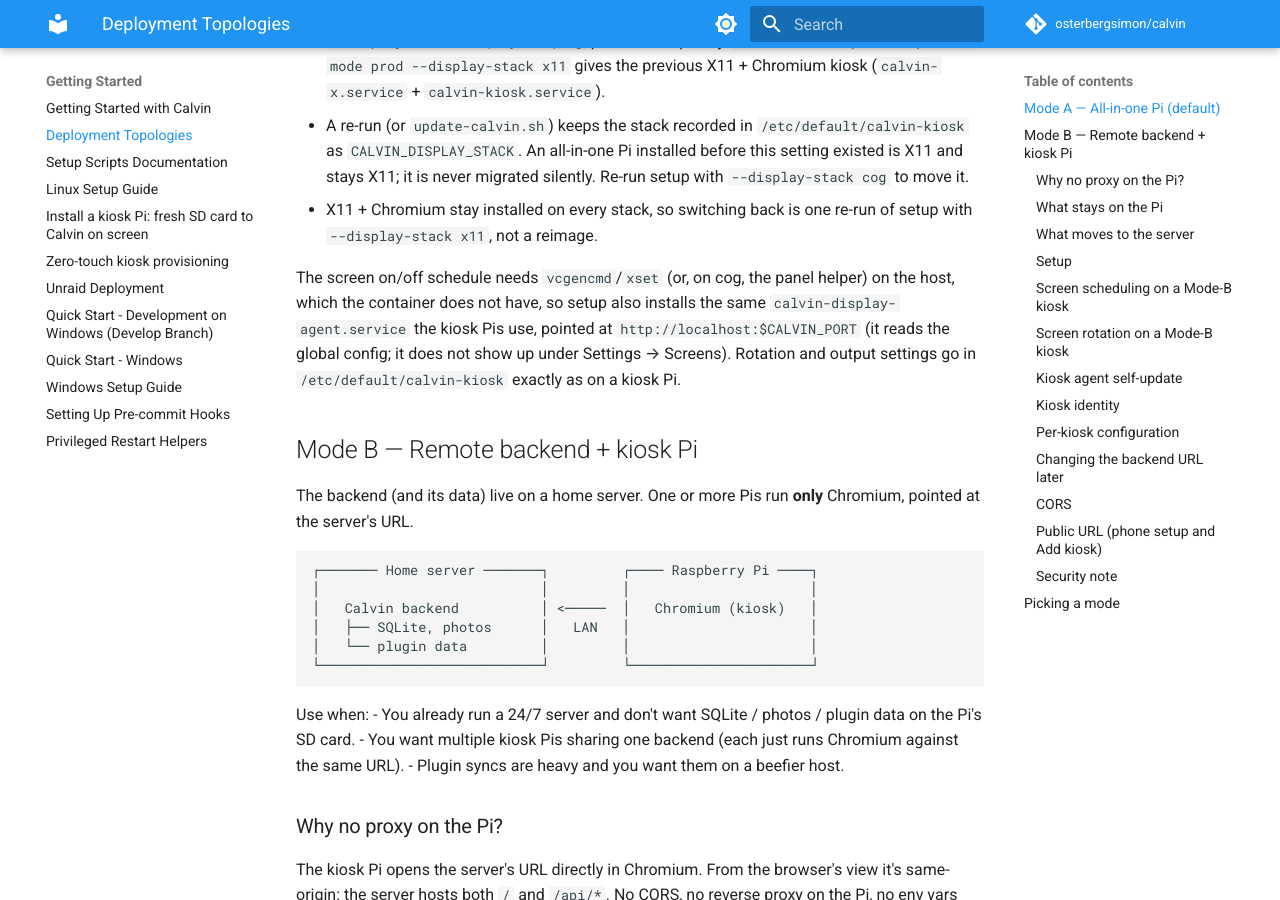
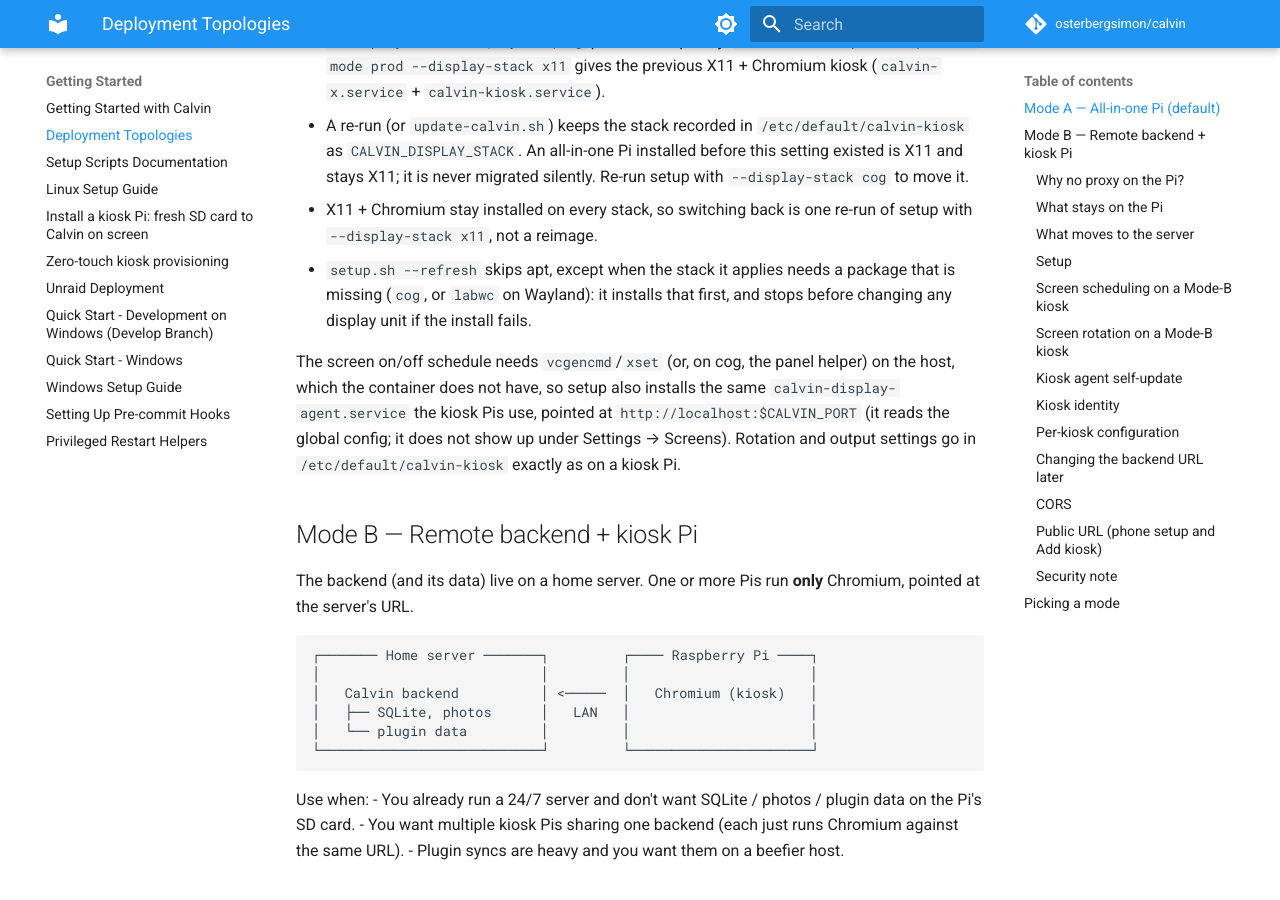
Before and after one commit to osterbergsimon/calvin, an MkDocs documentation site: the page built from docs/setup/DEPLOYMENT_TOPOLOGIES.md, in a window 1280 px wide and 900 px high, scrolled down 842 px. Built offline with MkDocs 1.6.1 and Material for MkDocs 9.7.7, drawn with Linux system fonts in a browser that asks for light colours; comment, search, counter and statistics services are not loaded.

Commit message:
fix(setup): refresh installs a missing display stack before switching units (CLV-109)
setup.sh --refresh skips apt, so --refresh --display-stack cog on an X11
host enabled calvin-cog with no cog installed. The refresh now installs the
stack's packages when its command is missing and stops before touching any
unit if that fails. Switching a running host to cog also stops
calvin-kiosk.service before starting cog, and --mode/--display-stack with
no value fail with a message.

Review round 2 on #243.

```diff
--- a/docs/setup/DEPLOYMENT_TOPOLOGIES.md
+++ b/docs/setup/DEPLOYMENT_TOPOLOGIES.md
@@ -43,12 +43,15 @@
   migrated silently. Re-run setup with `--display-stack cog` to move it.
 - X11 + Chromium stay installed on every stack, so switching back is one
   re-run of setup with `--display-stack x11`, not a reimage.
+- `setup.sh --refresh` skips apt, except when the stack it applies needs a
+  package that is missing (`cog`, or `labwc` on Wayland): it installs that
+  first, and stops before changing any display unit if the install fails.
 
-The screen on/off schedule needs `vcgencmd`/`xset` (or, on cog, the panel helper) on the host, which the
-container does not have, so setup also installs the same
-`calvin-display-agent.service` the kiosk Pis use, pointed at
-`http://localhost:$CALVIN_PORT` (it reads the global config; it does not show up
-under Settings → Screens). Rotation and output settings go in
+The screen on/off schedule needs `vcgencmd`/`xset` (or, on cog, the panel
+helper) on the host, which the container does not have, so setup also installs
+the same `calvin-display-agent.service` the kiosk Pis use, pointed at
+`http://localhost:$CALVIN_PORT` (it reads the global config; it does not show
+up under Settings → Screens). Rotation and output settings go in
 `/etc/default/calvin-kiosk` exactly as on a kiosk Pi.
 
 ## Mode B — Remote backend + kiosk Pi
```
Also changed, not shown: 3 other files.
